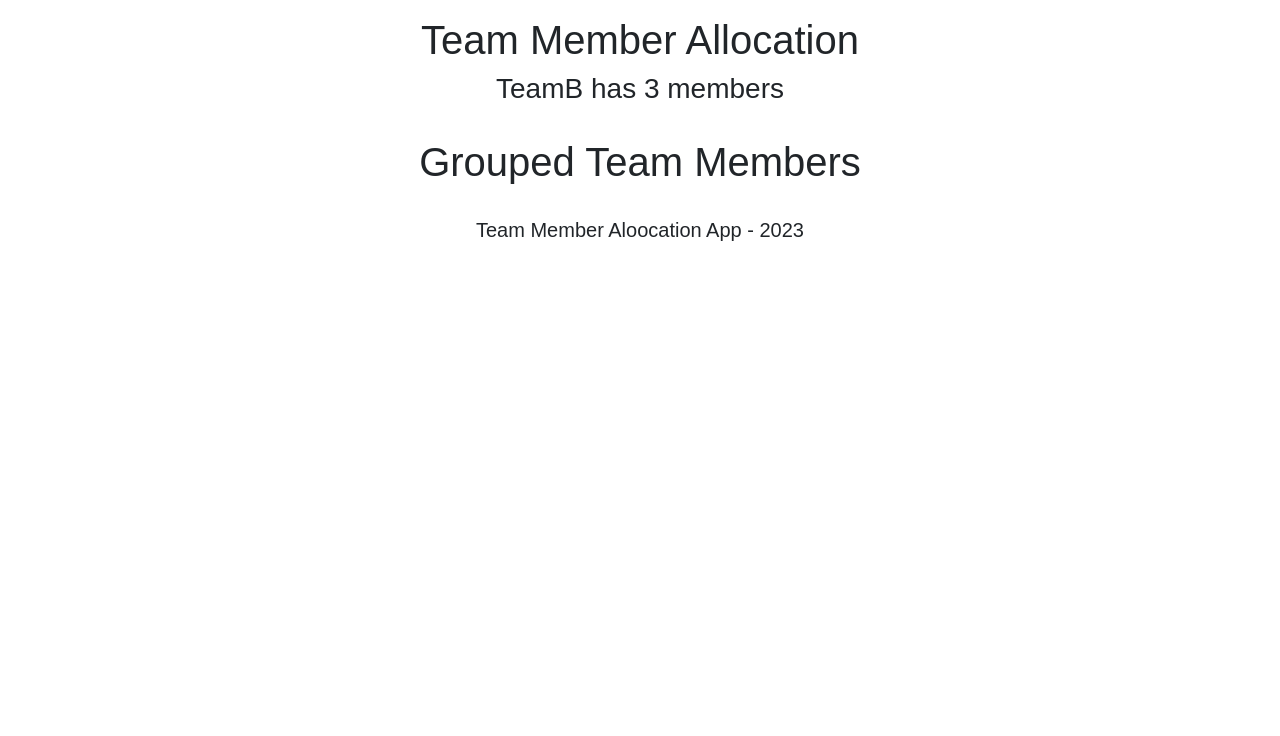
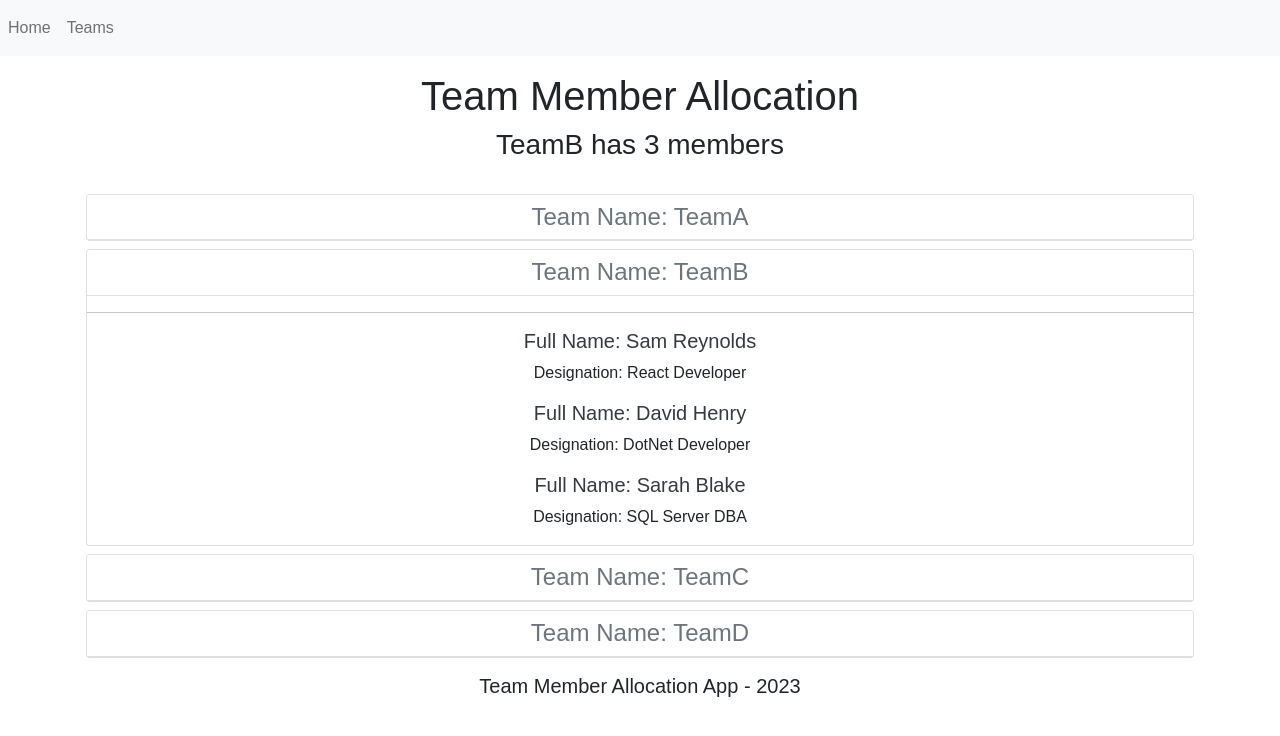
Before and after one commit to omart980/team-member-allocation, a React (Create React App) app in the folder team-member-project/: page /GroupedTeamMembers in a window 1280 px wide. Shown: the top 736 px of the page. Built offline with nearby package versions, Linux system fonts and the light colour scheme.

Commit message:
added functions, comments

```diff
--- a/team-member-project/src/App.jsx
+++ b/team-member-project/src/App.jsx
@@ -6,8 +6,9 @@
 import Employees from './Employees';
 import GroupedTeamMembers from './GroupedTeamMembers';
 import { useState, useEffect } from "react"; // react needs to track [] of employ.
-import { BrowserRouter as Router, Route, Routes } from 'react-router-dom';
-
+import { BrowserRouter as Router, Route, Routes } from 'react-router-dom'; // components
+import Nav from './Nav';
+import NotFound from './NotFound';
 
 function App() {
   const [selectedTeam, setTeam ] = useState(JSON.parse(localStorage.getItem('selectedTeam')) || "TeamB");
@@ -27,7 +28,7 @@
     },
     {
       id: 3,
-      fullName: "Gail Shepherd",
+      fullName: "Gail Sheppard",
       designation: "Java Developer",
       gender: "female",
       teamName: "TeamA"
@@ -117,17 +118,21 @@
 
   return (
     <Router> {/**prop drilling or props*/}
+      <Nav />
       <Header selectedTeam={selectedTeam}
               teamMemberCount={employees.filter((employee) => employee.teamName === selectedTeam).length} />
       <Routes>
-        <Route path="/"
+        <Route path="/" /**each component will have its own root component, search this (1:14:59) */
               element={<Employees employees={employees}
                   selectedTeam={selectedTeam}
                   handleCardClick={handleCardClick}
                   handleTeamSelectionChange={handleTeamSelectionChange} />} >
-        </Route>
-        <Route path='/GroupedTeamMembers' element = {<GroupedTeamMembers />} >
-
+        </Route> {/*after /, this path will render this info: header, GroupedTeamMebers, and Footer */}
+        <Route path='/GroupedTeamMembers' element={<GroupedTeamMembers employees={employees}
+                                                                        selectedTeam={selectedTeam}
+                                                                        setTeam={setTeam} />} >
+        </Route> {/**Wild card; here will catch errors for invalid paths */}
+        <Route path="*" element={<NotFound />}> {/**will set element to not found property */}
         </Route>
       </Routes>
       <Footer /> {/**check one by one when tryiing to figure out the error */}
--- a/team-member-project/src/Footer.jsx
+++ b/team-member-project/src/Footer.jsx
@@ -6,7 +6,7 @@
         <footer className="container">
              <div className="row justify-content-center mt-3 mb-4">
                 <div className="col-8">
-                    <h5>Team Member Aloocation App - {year}</h5>
+                    <h5>Team Member Allocation App - {year}</h5>
                 </div>
              </div>
         </footer>
--- a/team-member-project/src/GroupedTeamMembers.jsx
+++ b/team-member-project/src/GroupedTeamMembers.jsx
@@ -1,12 +1,74 @@
-const GroupedTeamMembers = () => {
+import { useState } from 'react';
+
+const GroupedTeamMembers = ({ employees, selectedTeam, setTeam }) => {
+
+    const [groupedEmployees, setGroupedData] = useState(groupTeamMembers());
+    // groupTeamMembers will return the default value of the grouped employees array
+
+    // will return default value of grouped employees array properties: team name, employee data/ team, and collapsed
+    // collapsed property will store the state of the list item for collapsable list returned from grouped members comp. ( basically clicking to expand or shrink list)
+    // function will trans. the list of employee objects stored in the employees array and group them into appro. teams
+    function groupTeamMembers() {
+        var teams = [];
+
+        var teamAMembers = employees.filter((employee) => employee.teamName === 'TeamA'); // returns Team A members
+        var teamA = { team: 'TeamA', members: teamAMembers, collapsed: selectedTeam === "TeamA" ? false : true} //collapsed logic
+        teams.push(teamA);
+
+        var teamBMembers = employees.filter((employee) => employee.teamName === 'TeamB');
+        var teamB = { team: 'TeamB', members: teamBMembers, collapsed: selectedTeam === "TeamB" ? false : true}
+        teams.push(teamB);
+
+        var teamCMembers = employees.filter((employee) => employee.teamName === 'TeamC');
+        var teamC = { team: 'TeamC', members: teamCMembers, collapsed: selectedTeam === "TeamC" ? false : true}
+        teams.push(teamC);
+
+        var teamDMembers = employees.filter((employee) => employee.teamName === 'TeamD');
+        var teamD = { team: 'TeamD', members: teamDMembers, collapsed: selectedTeam === "TeamD" ? false : true}
+        teams.push(teamD);
+
+        return teams;
+    }
+
+    // we use map func. to traverse the items in the grouped employees array
+    // if team name matches the ID after click, collapse will toggle with correct info presented
+    function handleTeamClick(event){
+        var transformedroupData = groupedEmployees.map((groupedData) => groupedData.team === event.currentTarget.id
+                                                                ?{...groupedData, collapsed:!groupedData.collapsed}
+                                                                :groupedData);
+        setGroupedData(transformedroupData);
+        setTeam(event.currentTarget.id);
+    }
 
     return (
         <main className="container">
-             <div className="row justify-content-center mt-3 mb-4">
-                <div className="col-8">
-                    <h1>Grouped Team Members</h1>
-                </div>
-             </div>
+            {
+                groupedEmployees.map((item) => {
+                    return ( // team
+                        <div key={item.team} className='card mt-2' style={{cursor:'pointer'}}>
+                            <h4 id={item.team} className="card-header text-secondary bg-white" onClick={handleTeamClick}>
+                                Team Name: {item.team}
+                            </h4>
+
+                            <div id={"collapse_" + item.team} className={item.collapsed === true?"collapse":""}>
+                               <hr/>
+                                {
+                                    item.members.map(member => {
+                                        return (
+                                            <div className='mt-2'>
+                                                <h5 className='card-title-mt-2'>
+                                                    <span className='text-dark'>Full Name: {member.fullName}</span>
+                                                </h5>
+                                                <p>Designation: {member.designation}</p>
+                                            </div>
+                                        );
+                                    })
+                                }
+                            </div>
+                        </div>
+                    )
+                })
+            }
         </main>
     )
 }
--- a/team-member-project/src/Header.jsx
+++ b/team-member-project/src/Header.jsx
@@ -6,7 +6,7 @@
             <div className="row justify-content-center mt-3 mb-4">
                 <div className="col-8">
                     <h1>Team Member Allocation</h1>
-                    <h3>{selectedTeam} has {teamMemberCount} members</h3>
+                    <h3>{selectedTeam} has {teamMemberCount} {teamMemberCount === 1?"member":"members"}</h3> {/** if 1 team member syntax */}
                 </div>
             </div>
         </header>
--- /dev/null
+++ b/team-member-project/src/Nav.jsx
@@ -0,0 +1,18 @@
+import { Link } from 'react-router-dom'; // to link to certain components
+
+const Nav = () => {
+    return ( /*This is to have a nav bar with clickable routes */
+        <nav className="navbar navbar-expand-lg navbar-light bg-light">
+            <ul className="navbar-nav me-auto mb-2 mb-lg-0">
+                <li className='nav-item'>
+                    <Link className='nav-link' to="/">Home</Link> {/**For Nav text */}
+                </li>
+                <li className='nav-item'>
+                    <Link className='nav-link' to='/GroupedTeamMembers'>Teams</Link>
+                </li>
+            </ul>
+        </nav>
+    )
+}
+
+export default Nav;
--- /dev/null
+++ b/team-member-project/src/NotFound.jsx
@@ -0,0 +1,13 @@
+const NotFound = () => {
+
+    return (
+        <header className="container">
+            <div className="row justify-content-center mt-3 mb-4">
+                <div className="col-8">
+                    <h1 className="text-danger">404 - Not Found</h1>
+                </div>
+            </div>
+        </header>
+    )
+}
+export default NotFound;
--- /dev/null
+++ b/team-member-project/src/TeamMemberCard.jsx
@@ -0,0 +1,18 @@
+import femaleProfile from "./images/femaleProfile.jpg";
+import maleProfile from "./images/maleProfile.jpg";
+
+const TeamMemberCard = ( { employee, handleEmployeeCardClick, selectedTeam } ) => {
+    return (
+        <div key={employee.id} id={employee.id} className={(employee.teamName === selectedTeam ? 'card m-2 standout':'card m-2')} style={{cursor: "pointer"}} onClick={handleEmployeeCardClick}> {/* {} for jsx/ javascript used for style*/}
+            {/*ternary operator for localizing gender/  ^-toggling effect, the effect or adding or removing box effect using standout class*/}
+            {(employee.gender === 'male') ? <img src={maleProfile} alt="Male Profile" className="card-img-top"/>
+                                        : <img src={femaleProfile} alt="Female Profile"  className="card-img-top"/>}
+            <div className="card-body">
+                <h5 className="card-title">Full Name: {employee.fullName}</h5>
+                <p className="card-text"><b>Designation:</b> {employee.designation}</p>
+            </div>
+        </div>
+    )
+}
+
+export default TeamMemberCard;
--- /dev/null
+++ b/team-member-project/src/TeamMembers.jsx
@@ -0,0 +1,10 @@
+import TeamMemberCard from "./TeamMemberCard";
+
+const TeamMembers = ( { employees, handleEmployeeCardClick, selectedTeam } ) => {
+    return (
+        employees.map((employee) =>(
+            <TeamMemberCard employee={employee} handleEmployeeCardClick={handleEmployeeCardClick} selectedTeam={selectedTeam}/>
+        ))
+    )
+}
+export default TeamMembers;
--- /dev/null
+++ b/team-member-project/src/Teams.jsx
@@ -0,0 +1,12 @@
+const Teams = ( { selectedTeam, handleTeamSelectionChange } ) => {
+    return (
+        <select className="form-select form-select-lg" value={selectedTeam} onChange={handleTeamSelectionChange}> {/* useState, default B */}
+            <option value="TeamA">TeamA</option>
+            <option value="TeamB">TeamB</option>
+            <option value="TeamC">TeamC</option>
+            <option value="TeamD">TeamD</option>
+        </select>
+    )
+}
+
+export default Teams;
```
Also changed, not shown: team-member-project/src/Employees.jsx (+10 -25 lines).
